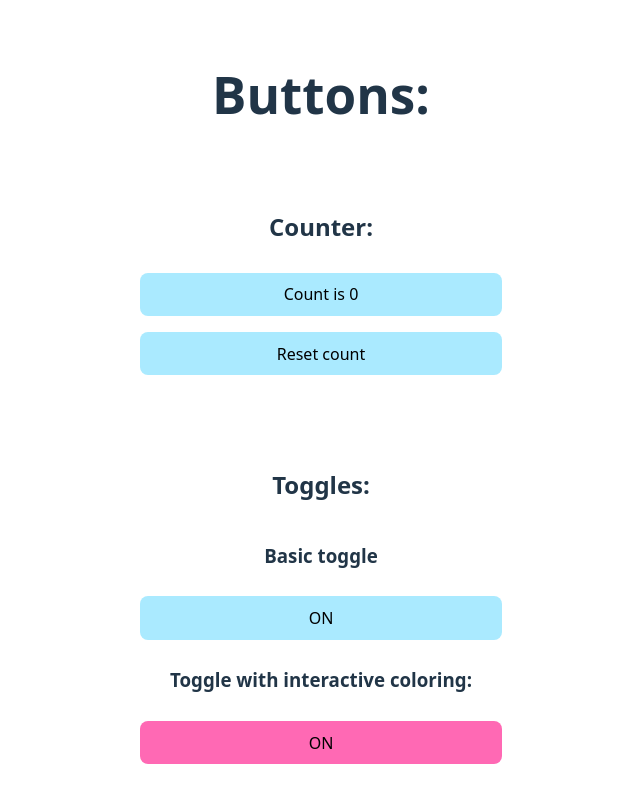
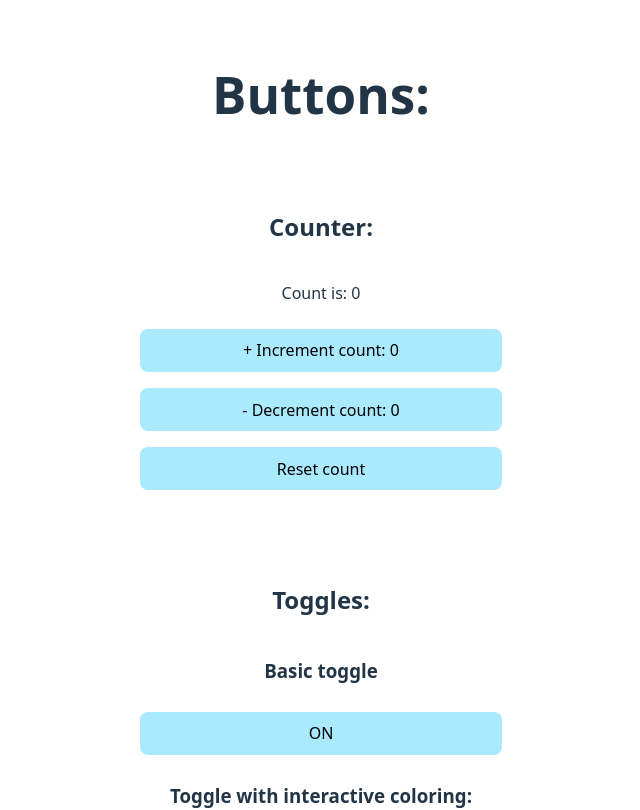
Before and after one commit to Ayngie/bits-n-pieces, a React (Vite) app: page / in a window 1280 px wide. Shown: the top 810 px of the page, without its empty margins (319-959 px from the left). Built offline with nearby package versions, Linux system fonts and the light colour scheme.

Commit message:
Feat: added decrement to counter

```diff
--- a/src/components/Counter.tsx
+++ b/src/components/Counter.tsx
@@ -7,11 +7,19 @@ const Counter: React.FC = () => {
   return (
     <div className="card">
       <h2>Counter:</h2>
+      <p>Count is: {count}</p>
 
+      {/* Increment count: */}
       <button
         className={count > 0 ? 'button-on' : ''}
         onClick={() => setCount((count) => count + 1)}>
-        Count is {count}
+        + Increment count: {count}
+      </button>
+
+      <button
+        className={count < 0 ? 'button-on' : ''}
+        onClick={() => setCount((count) => count - 1)}>
+        - Decrement count: {count}
       </button>
 
       <button onClick={() => setCount(0)}>Reset count</button>
```
